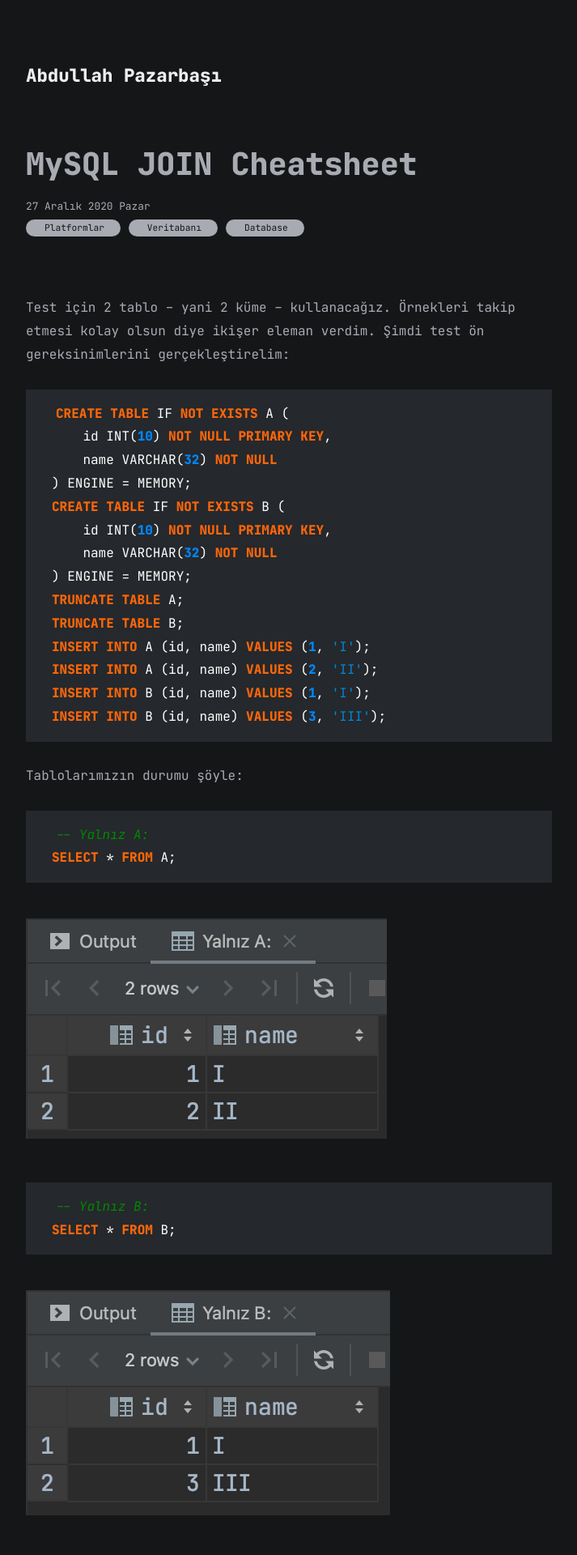
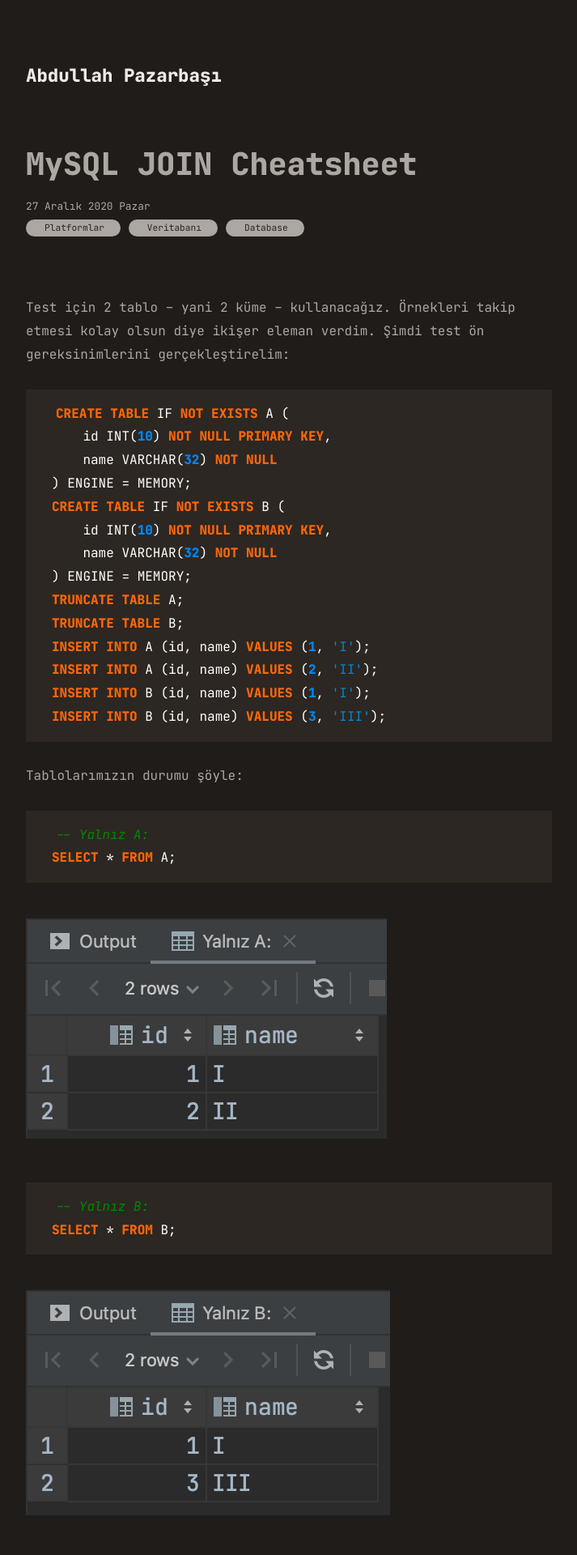
Before and after one commit to abdullahpazarbasi/abdullahpazarbasi.github.io, a Jekyll site: the page built from _posts/2020-12-27-mysql-join-cheatsheet.md, in a window 1280 px wide. Shown: the top 1920 px of the page at 81% size, without its empty margins (283-996 px from the left). Built offline with Jekyll 4.4.1, drawn with Linux system fonts in a browser that asks for light colours; some web fonts are replaced.

Commit message:
Theme improved

```diff
--- a/assets/css/common.css
+++ b/assets/css/common.css
@@ -1,13 +1,44 @@
+@import url("https://fonts.googleapis.com/css2?family=JetBrains+Mono:ital,wght@0,100;0,300;0,400;0,800;1,100;1,300;1,400;1,800&display=swap");
+
 :root {
-  --gray-1: #3f3f3f;
-  --gray-2: #32353a;
-  --gray-3: #25282c;
-  --gray-4: #151618;
-  --gray-5: #151618;
-  --gray-6: #111111;
-  --white-1: #eeeeee;
-  --white-2: #a9abb3;
+  --space: #1f1c19;
+  --button: #aca7a2;
+  --buttontext: #2a2520;
+  --frame: #aca7a2;
+  --line: #aca7a2;
+  --fore: #aca7a2;
+  --back: #2c2722;
+  --light: #efeae5;
+  --dark: #2a2520;
+  --link: #ffff00;
 }
+
+* {
+  font-family: inherit;
+  text-decoration: none;
+  margin: 0;
+  padding: 0;
+  -webkit-user-drag: none;
+  -moz-window-dragging: none;
+  -webkit-tap-highlight-color: transparent;
+}
+* img {
+  max-width: 100%;
+}
+html,
+body {
+  color: var(--fore);
+  background-color: var(--space);
+  font-family: "JetBrains Mono", monospace;
+  line-height: 2rem;
+}
+
+footer p {
+  font-size: 0.8rem;
+}
+
+/* category modal */
+
 #category-modal-bg {
   position: fixed;
   inset: 0;
@@ -16,6 +47,7 @@
   display: none;
   visibility: hidden;
 }
+
 #category-modal {
   position: fixed;
   inset: 0;
@@ -25,49 +57,56 @@
   border-radius: 1rem;
   padding: 1rem;
   margin: auto;
-  background: var(--gray-3);
+  background-color: var(--dark);
   display: none;
   visibility: hidden;
   line-height: 140%;
 }
+
 #category-modal-content {
-  display: relative;
+  position: relative;
   max-height: calc(100% - 5rem);
   overflow: auto;
 }
+
 #category-modal-title {
   margin-bottom: 1rem;
   font-size: 2rem;
   padding: 1rem;
 }
+
 #category-modal-bg.open,
 #category-modal.open {
   display: block;
   visibility: visible;
 }
+
 .modal-article,
 .modal-article-date {
   display: block;
-  color: var(--white-2);
+  color: var(--fore);
 }
+
 .modal-article {
   margin-bottom: 0.5rem;
   padding: 0.5rem 1rem;
   transition: all 0.2s ease-in-out;
 }
+
 .modal-article-date {
   font-size: 0.8rem;
 }
+
 .modal-article:hover {
-  background: var(--gray-4);
+  background: var(--space);
 }
 
 hr {
-	border-top: 2px dashed var(--white-2)!important;
-	border-bottom: none!important;
-	border-left: none!important;
-	border-right: none!important;
-	margin-bottom: 1.75rem!important;
+  border-top: 2px dashed var(--line) !important;
+  border-bottom: none !important;
+  border-left: none !important;
+  border-right: none !important;
+  margin-bottom: 1.75rem !important;
 }
 
 /* pagination section */
@@ -77,7 +116,7 @@ hr {
 }
 
 .pagination a {
-  color: cyan;
+  color: var(--link);
   border-bottom: none;
 }
 
@@ -85,6 +124,6 @@ hr {
 }
 
 .pagination em {
-  color: #ffffff;
+  color: var(--light);
   font-weight: bold;
 }
--- a/assets/css/post.css
+++ b/assets/css/post.css
@@ -1,38 +1,8 @@
-@import url("https://fonts.googleapis.com/css2?family=JetBrains+Mono:ital,wght@0,100;0,300;0,400;0,800;1,100;1,300;1,400;1,800&display=swap");
-
-:root {
-  --gray-1: #3f3f3f;
-  --gray-2: #32353a;
-  --gray-3: #25282c;
-  --gray-4: #151618;
-  --gray-5: #151618;
-  --gray-6: #111111;
-  --white-1: #eeeeee;
-  --white-2: #a9abb3;
-}
-* {
-  font-family: inherit;
-  text-decoration: none;
-  margin: 0;
-  padding: 0;
-  -webkit-user-drag: none;
-  -moz-window-dragging: none;
-  -webkit-tap-highlight-color: transparent;
-}
-* img {
-  max-width: 100%;
-}
-html,
-body {
-  color: var(--white-2);
-  background-color: var(--gray-6);
-  font-family: "JetBrains Mono", monospace;
-  line-height: 2rem;
-  background-color: var(--gray-5);
-}
 .content a {
-  color: cyan;
-  border-bottom: 1px solid cyan;
+  color: var(--link);
+  border-bottom-width: 1px;
+  border-bottom-style: solid;
+  border-bottom-color: var(--link);
 }
 header {
   padding: 2rem 0 4rem 0;
@@ -41,7 +11,7 @@ header {
   font-size: 1.4rem;
   font-weight: bolder;
   line-height: 110%;
-  color: var(--white-1);
+  color: var(--light);
 }
 main {
   margin: 0 auto;
@@ -106,7 +76,7 @@ main {
   margin-bottom: 1.75rem;
   font-style: italic;
   font-weight: 100;
-  border-left: 0.3rem solid var(--white-2);
+  border-left: 0.3rem solid var(--line);
 }
 .content strong {
   font-weight: bold;
@@ -131,12 +101,12 @@ main {
   border-collapse: collapse;
 }
 .content table th {
-  background-color: var(--gray-3);
-  color: var(--white-2);
-  border: 1px solid var(--gray-5);
+  color: var(--fore);
+  background-color: var(--back);
+  border: 1px solid var(--line);
 }
-.content table * {
-  border: 1px solid var(--gray-3);
+.content table td {
+  border: 1px solid var(--line);
   padding: 0.2rem;
 }
 .content img {
@@ -154,16 +124,16 @@ main {
 }
 
 .content pre {
-  background: var(--gray-3) !important;
+  background-color: var(--back) !important;
   padding: 1rem 2rem;
   margin-bottom: 1.75rem;
 }
 
 .content code {
   padding: 3px 5px;
-  color: var(--white-2);
+  color: var(--fore);
   white-space: pre;
-  background-color: var(--gray-3);
+  background-color: var(--back);
 }
 
 /* categories */
@@ -177,8 +147,8 @@ main {
 
 .categories .category {
   display: block;
-  color: var(--gray-4);
-  background: var(--white-2);
+  color: var(--buttontext);
+  background: var(--button);
   border-radius: 15px;
   font-size: 0.7rem;
   padding: 0 20px 0 23px;
@@ -188,8 +158,8 @@ main {
 }
 
 .categories .category:hover {
-  color: var(--gray-4);
-  background: var(--white-1);
+  color: var(--buttontext);
+  background: var(--light);
 }
 
 /* tags */
@@ -206,9 +176,9 @@ main {
 }
 
 .tags .tag {
-  background: var(--white-2);
+  color: var(--buttontext);
+  background: var(--button);
   border-radius: 3px 0 0 3px;
-  color: var(--gray-4);
   display: inline-block;
   height: 26px;
   font-size: 0.7rem;
@@ -221,7 +191,7 @@ main {
 }
 
 .tags .tag::before {
-  background: var(--gray-4);
+  background: var(--space);
   border-radius: 10px;
   box-shadow: inset 0 1px rgba(0, 0, 0, 0.25);
   content: '';
@@ -233,9 +203,9 @@ main {
 }
 
 .tags .tag::after {
-  background: var(--gray-4);
+  background: var(--space);
   border-bottom: 13px solid transparent;
-  border-left: 10px solid var(--white-2);
+  border-left: 10px solid var(--line);
   border-top: 13px solid transparent;
   content: '';
   position: absolute;
@@ -244,12 +214,12 @@ main {
 }
 
 .tags .tag:hover {
-  background-color: var(--white-1);
-  color: var(--gray-4);
+  background-color: var(--light);
+  color: var(--buttontext);
 }
 
 .tags .tag:hover::after {
-  border-left-color: var(--white-1);
+  border-left-color: var(--light);
 }
 
 /* lbox */
@@ -280,7 +250,7 @@ main {
   max-height: 80%;
   padding: 4px;
   background-color: white;
-  border: 2px solid gray;
+  border: 2px solid var(--light);
 }
 
 @media screen and (max-width: 750px) {
--- a/assets/css/social.css
+++ b/assets/css/social.css
@@ -55,18 +55,6 @@
 
 #social-wrapper {
   margin: 1.2rem 0 0 0;
-    display: -webkit-box;
-    display: -webkit-flex;
-    display: -ms-flexbox;
-    display: flex;
-    -webkit-box-pack: center;
-    -webkit-justify-content: center;
-    -ms-flex-pack: center;
-    justify-content: center;
-    -webkit-box-align: center;
-    -webkit-align-items: center;
-    -ms-flex-align: center;
-    align-items: center;
 }
 
 .dabbah {
@@ -80,24 +68,24 @@
 }
 
 #social-wrapper .icon {
-    margin: 0 16px;
+  margin: 0 16px 0 0;
   font-size: 1.2em;
 }
 
 @keyframes dabbah {
   0% {
-        text-shadow: 5px 4px #f44336, -5px -6px #2196f3;
+    text-shadow: 5px 4px #ff6455, -5px -6px #4bafff;
   }
   25% {
-        text-shadow: -5px -6px #f44336, 5px 4px #2196f3;
+    text-shadow: -5px -6px #ff6455, 5px 4px #4bafff;
   }
   50% {
-        text-shadow: 5px -4px #f44336, -8px 4px #2196f3;
+    text-shadow: 5px -4px #ff6455, -8px 4px #4bafff;
   }
   75% {
-        text-shadow: -8px -4px #f44336, -5px -4px #2196f3;
+    text-shadow: -8px -4px #ff6455, -5px -4px #4bafff;
   }
   100% {
-        text-shadow: -5px 0 #f44336, 5px -4px #2196f3;
+    text-shadow: -5px 0 #ff6455, 5px -4px #4bafff;
   }
 }
```
Also changed, not shown: assets/css/blog.css (+9 -39 lines). Lines whose indentation alone changed are shown as unchanged.
